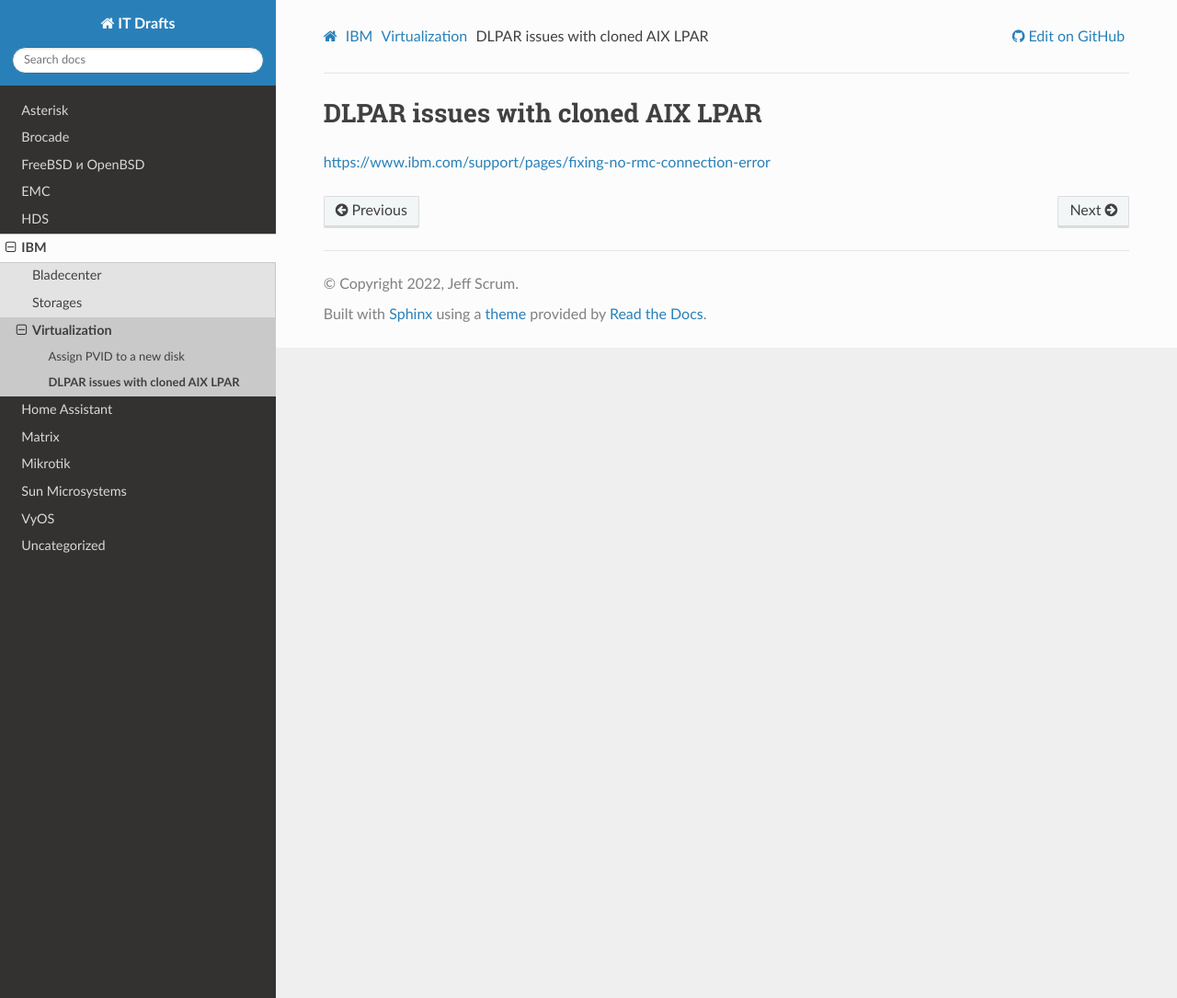
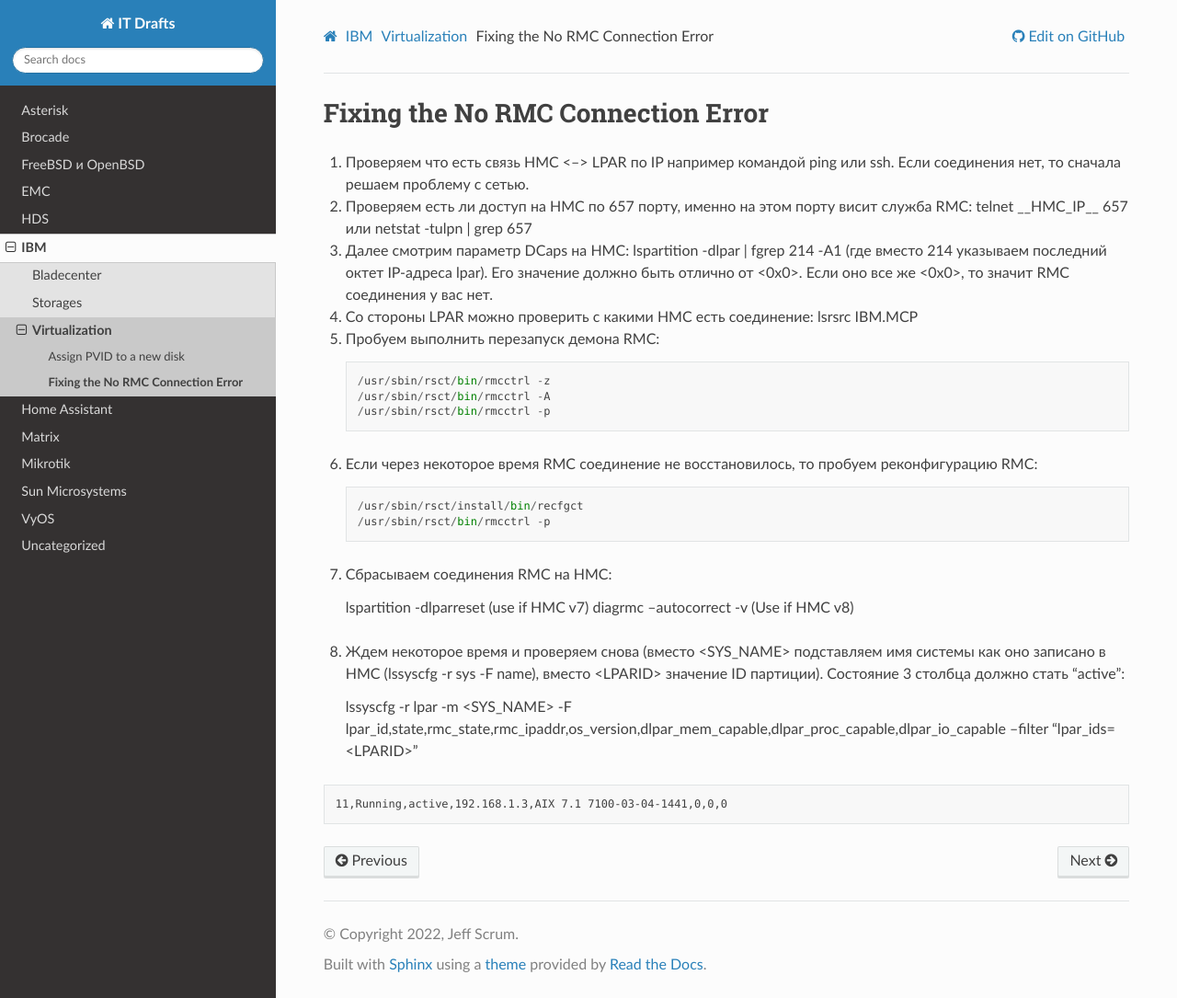
Before and after one commit to jeffscrum/jeffscrum.github.io, a Sphinx documentation site: the page built from source/ibm/virtualization/ibm-virtualization-rmc-connection-issue.rst, in a window 1280 px wide and 1085 px high. Shown: the whole window at 92% size. Built offline with Sphinx 7.4.7 and the Read the Docs theme 2.0.0, drawn with Linux system fonts in a browser that asks for light colours.

Commit message:
Update ibm-virtualization-rmc-connection-issue.rst

```diff
--- a/source/ibm/virtualization/ibm-virtualization-rmc-connection-issue.rst
+++ b/source/ibm/virtualization/ibm-virtualization-rmc-connection-issue.rst
@@ -2,7 +2,34 @@
 
 .. _ibm-virtualization-rmc-connection-issue:
 
-DLPAR issues with cloned AIX LPAR
-=================================
+Fixing the No RMC Connection Error
+==================================
 
-https://www.ibm.com/support/pages/fixing-no-rmc-connection-error
+1. Проверяем что есть связь HMC <--> LPAR по IP например командой ping или ssh. Если соединения нет, то сначала решаем проблему с сетью.
+2. Проверяем есть ли доступ на HMC по 657 порту, именно на этом порту висит служба RMC: telnet __HMC_IP__ 657 или netstat -tulpn | grep 657
+3. Далее cмотрим параметр DCaps на НМС: lspartition -dlpar | fgrep 214 -A1 (где вместо 214 указываем последний октет IP-адреса lpar). Его значение должно быть отлично от <0x0>. Если оно все же <0x0>, то значит RMC соединения у вас нет.
+4. Со стороны LPAR можно проверить с какими HMC есть соединение: lsrsrc IBM.MCP
+
+5. Пробуем выполнить перезапуск демона RMC::
+
+   /usr/sbin/rsct/bin/rmcctrl -z
+   /usr/sbin/rsct/bin/rmcctrl -A
+   /usr/sbin/rsct/bin/rmcctrl -p
+
+6) Если через некоторое время RMC соединение не восстановилось, то пробуем реконфигурацию RMC::
+
+   /usr/sbin/rsct/install/bin/recfgct
+   /usr/sbin/rsct/bin/rmcctrl -p
+
+7) Сбрасываем соединения RMC на HMC::
+
+   lspartition -dlparreset (use if HMC v7)
+   diagrmc --autocorrect -v (Use if HMC v8)
+
+8. Ждем некоторое время и проверяем снова (вместо <SYS_NAME> подставляем имя системы как оно записано в HMC (lssyscfg -r sys -F name), вместо <LPARID> значение ID партиции). Состояние 3 столбца должно стать "active"::
+
+   lssyscfg -r lpar -m <SYS_NAME> -F lpar_id,state,rmc_state,rmc_ipaddr,os_version,dlpar_mem_capable,dlpar_proc_capable,dlpar_io_capable --filter "lpar_ids=<LPARID>"
+
+.. code-block:: none
+
+  11,Running,active,192.168.1.3,AIX 7.1 7100-03-04-1441,0,0,0
```
